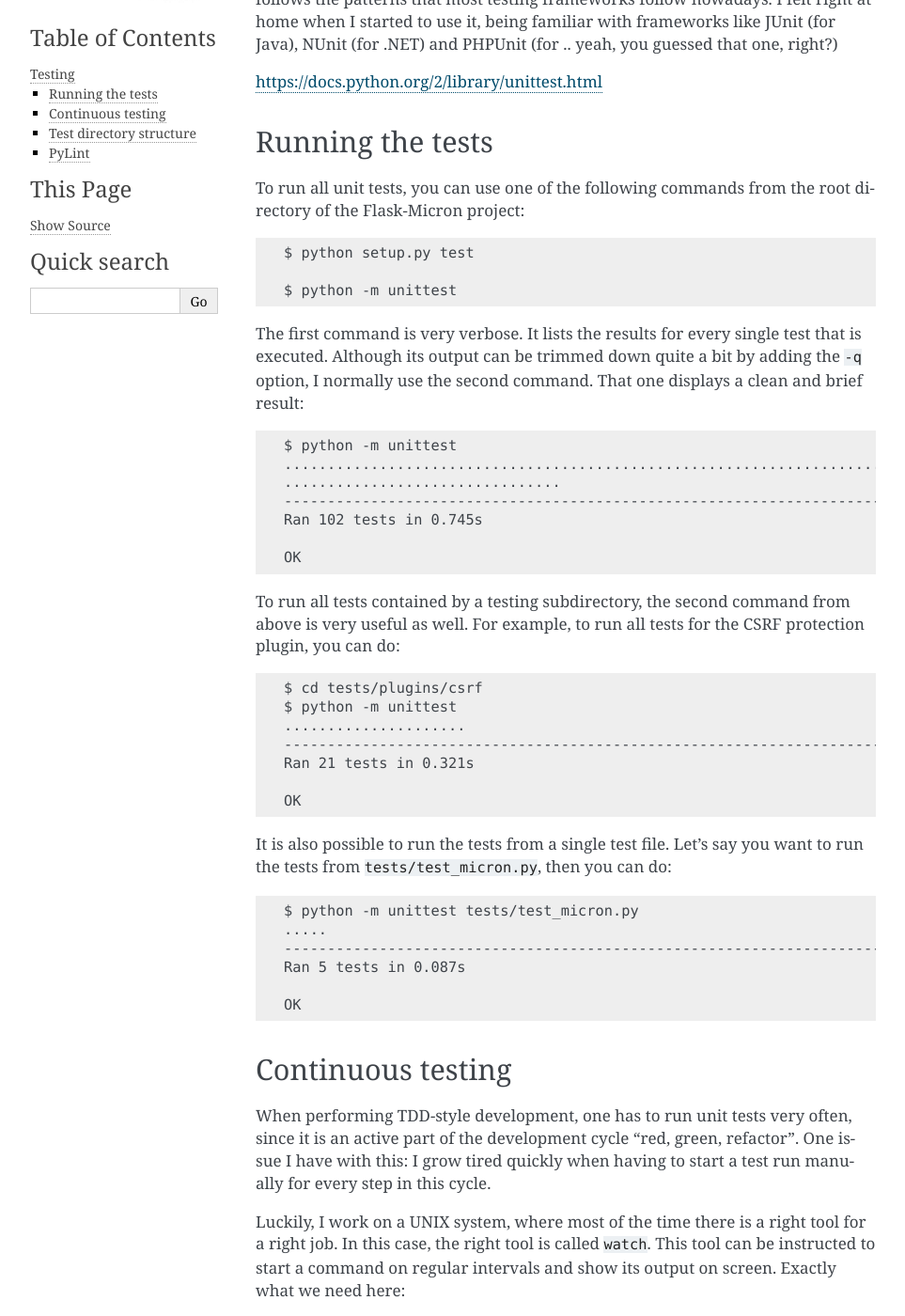
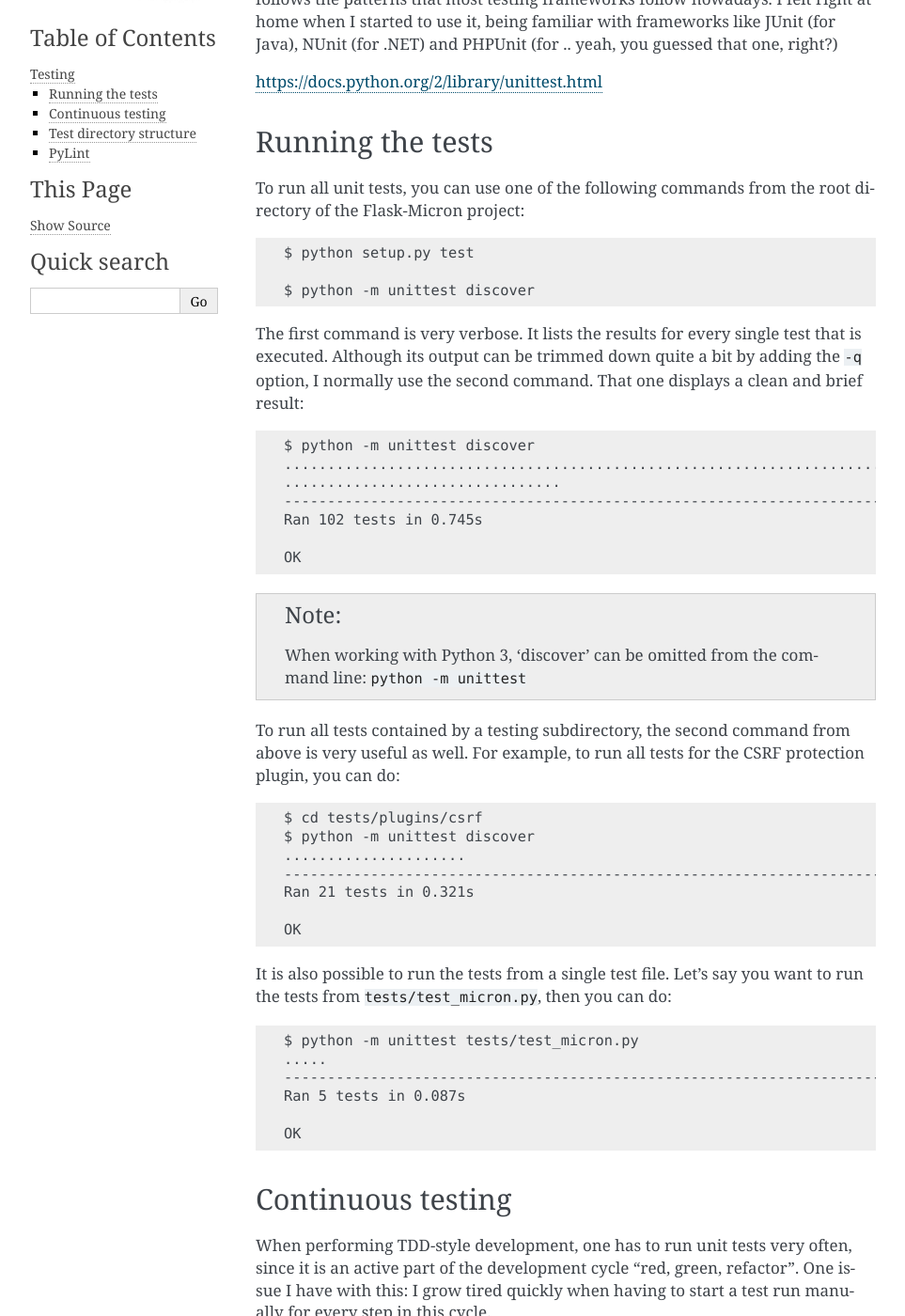
Before and after one commit to mmakaay/flask_micron, a Sphinx documentation site: the page built from documentation/developers/testing.rst, in a window 1280 px wide and 1400 px high, scrolled down 269 px. Shown: the whole window at 94% size, without its empty margins (148-1111 px from the left). Built offline with Sphinx 7.4.7, drawn with Linux system fonts in a browser that asks for light colours; some of the changed text lies outside the part shown.

Commit message:
Updated test docs for differences between Python 2 and 3.

```diff
--- a/documentation/developers/testing.rst
+++ b/documentation/developers/testing.rst
@@ -27,14 +27,14 @@ root directory of the Flask-Micron project::
 
     $ python setup.py test
 
-    $ python -m unittest
+    $ python -m unittest discover
 
 The first command is very verbose. It lists the results for every single
 test that is executed. Although its output can be trimmed down quite a bit
 by adding the ``-q`` option, I normally use the second command. That one
 displays a clean and brief result::
 
-    $ python -m unittest
+    $ python -m unittest discover
     ......................................................................
     ................................
     ----------------------------------------------------------------------
@@ -42,12 +42,16 @@ displays a clean and brief result::
 
     OK
 
+.. note::
+    When working with Python 3, 'discover' can be omitted from the command
+    line: ``python -m unittest``
+
 To run all tests contained by a testing subdirectory, the second command
 from above is very useful as well. For example, to run all tests for the
 CSRF protection plugin, you can do::
 
     $ cd tests/plugins/csrf
-    $ python -m unittest
+    $ python -m unittest discover
     .....................
     ----------------------------------------------------------------------
     Ran 21 tests in 0.321s
@@ -79,7 +83,7 @@ tool for a right job. In this case, the right tool is called ``watch``.  This
 tool can be instructed to start a command on regular intervals and show its
 output on screen. Exactly what we need here::
 
-    $ watch -n 1 "python -m unittest"
+    $ watch -n 1 "python -m unittest discover"
 
 By editing my code in one terminal, while having this command running in
 another, I can keep an eye on the results of my unittest while writing my
@@ -96,8 +100,8 @@ Test directory structure
 
 The tests for Flask-Micron can be found in the ``tests/`` directory. All
 test files follow the file naming pattern ``test_*.py``. By using this pattern,
-``python -m unittest`` is able to automatically find all unit test files in
-the project.
+``python -m unittest discover`` is able to automatically find all unit test
+files in the project.
 
 When writing tests, my ``tests/`` directory mirrors the directory structure
 of the project that I am testing. This way, it is very easy to find the tests
```
